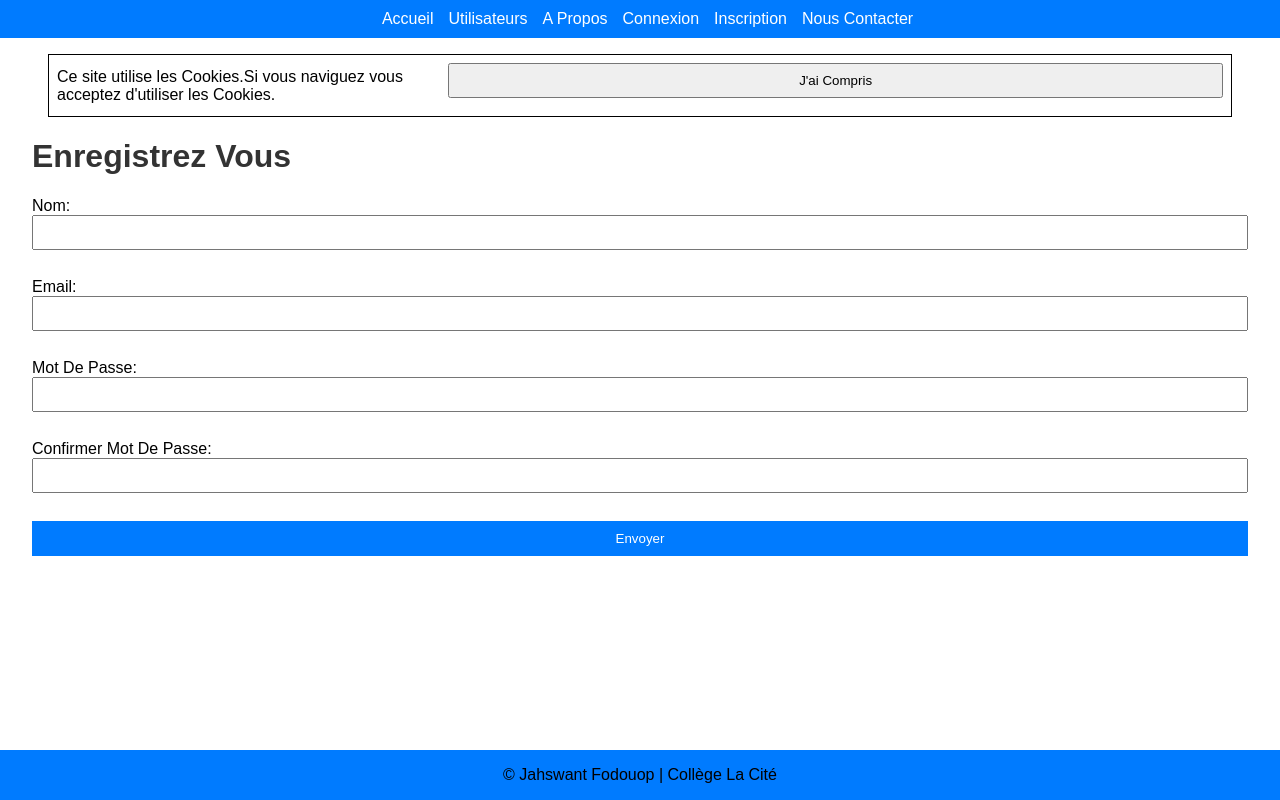
After one commit to jahswant/projet_serveur_web, a Node server app: page /inscription in a window 1280 px wide. The commit adds this page. Run offline with Node 20, Linux system fonts and the light colour scheme; some libraries are stand-ins or nearby versions.

Commit message:
Debut du travail sur l'authentification de et ajout des fenetres de connextion et inscription

```diff
--- a/package.json
+++ b/package.json
@@ -26,7 +26,9 @@
     "dotenv": "^16.4.5",
     "express": "^4.19.2",
     "express-handlebars": "^7.1.2",
+    "express-session": "^1.18.0",
     "helmet": "^7.1.0",
+    "memorystore": "^1.6.7",
     "path": "^0.12.7",
     "sqlite": "^5.1.1",
     "sqlite3": "^5.1.7"
--- a/public/css/style.css
+++ b/public/css/style.css
@@ -55,6 +55,7 @@ input {
 }
 
 button {
+    width: 100%;
     padding: 10px 15px;
     /* Définit la taille de rembourrage du bouton */
     background-color: #007bff;
@@ -125,3 +126,13 @@ footer {
 .error {
     color: #a00;
 }
+
+.cookies{
+    display: flex;
+    gap : 1rem;
+    padding: .5rem;
+    margin : 1rem;
+    background-color: white;
+    align-items: center;
+    border: 1px solid;
+}
--- /dev/null
+++ b/public/js/main.js
@@ -0,0 +1,22 @@
+const buttonCookie = document.getElementById("button-cookie");
+const baniereCookies = document.getElementById("baniere-cookies");
+
+const menuAcceuil = document.getElementById("menu-acceuil");
+const menuUtilisateur = document.getElementById("menu-utilisateur");
+const menuApropos = document.getElementById("menu-apropos");
+const menuConnexion = document.getElementById("menu-connexion");
+const menuInscription = document.getElementById("menu-inscription");
+const menuContacter = document.getElementById("menu-contacter");
+
+async function acceptCookies(){
+   const rep = await fetch("/api/cookies",{
+        method :"POST"
+    });
+    if (rep.ok){
+        baniereCookies.remove();
+    }
+}
+
+if(buttonCookie){
+    buttonCookie.addEventListener("click",acceptCookies);
+}
--- a/server.js
+++ b/server.js
@@ -1,12 +1,16 @@
 import express, { json } from 'express'; // Importer express et le middleware json
 import "dotenv/config"; // Charger les variables d'environnement depuis un fichier .env
 import { engine } from 'express-handlebars'; // Importer le moteur de templates express-handlebars
+import session from 'express-session';
+import memorystore from 'memorystore'
 import helmet from 'helmet'; // Importer helmet pour la sécurité
 import compression from 'compression'; // Importer compression pour la compression des réponses
 import cors from 'cors'; // Importer cors pour le partage des ressources entre origines
 import { getPosts, addPost } from './model/posts.js';
 import { getUser, getUserPosts, searchUser } from './model/users.js';
 import { validateIdUser, validateTexte, validateNumber, validateSearchTexte } from './validation.js'
+
+const MemoryStore = memorystore(session);
 
 const app = express(); // Créer une instance d'application express
 const PORT = process.env.PORT || 5000; // Définir le port sur lequel le serveur écoutera, en utilisant une variable d'environnement ou le port 5000 par défaut
@@ -42,19 +46,69 @@ app.use(cors()); // Activer le partage des ressources entre origines (CORS)
 // Middleware pour servir les fichiers statiques
 app.use(express.static('public')); // Servir les fichiers statiques depuis le répertoire 'public'
 
+app.use(session({
+    cookie : {maxAge : 360000},
+    name : process.env.npm_package_name,
+    store : new MemoryStore({ checkPeriod : 360000}),
+    resave : false,
+    saveUninitialized : false,
+    secret : process.env.SESSION_SECRET
+}));
+
 // Routes
 // Page d'accueil : afficher toutes les publications
 app.get('/', async (req, res) => {
 
+    if (req.session.compteur === undefined) {
+        req.session.compteur = 0;
+    }
+
     res.render('index', {
         titre: 'Accueil | Liste Publications',
         layout: 'main',
-        scripts: ['/js/index.js'],
+        scripts: ['/js/index.js','/js/main.js'],
         styles: [],
-        posts: await getPosts()
+        posts: await getPosts(),
+        acceptCookie : req.session.acceptCookie
     });
 
 });
+
+
+// Page de connexion
+app.get('/connexion', async (req, res) => {
+
+    if (req.session.compteur === undefined) {
+        req.session.compteur = 0;
+    }
+
+    res.render('authentification', {
+        titre: 'Connectez Vous',
+        layout: 'main',
+        scripts: ['/js/main.js'],
+        styles: [],
+        acceptCookie : req.session.acceptCookie
+    });
+
+});
+
+// Page d'Inscription
+app.get('/inscription', async (req, res) => {
+
+    if (req.session.compteur === undefined) {
+        req.session.compteur = 0;
+    }
+
+    res.render('enregistrement', {
+        titre: 'Enregistez Vous',
+        layout: 'main',
+        scripts: ['/js/main.js'],
+        styles: [],
+        acceptCookie : req.session.acceptCookie
+    });
+
+});
+
 
 // Ajouter une nouvelle publication
 app.post('/posts', async (req, res) => {
@@ -79,18 +133,20 @@ app.get('/users/search', async (req, res) => {
         res.render('search', {
             titre: 'Utilisateurs | Rechercher',
             layout: 'main',
-            scripts: ['/js/search.js'],
+            scripts: ['/js/search.js','/js/main.js'],
             styles: [],
-            users: await searchUser(q)
+            users: await searchUser(q),
+            acceptCookie : req.session.acceptCookie
         });
     } else {
 
         res.render('search', {
             titre: 'Utilisateurs | Rechercher',
             layout: 'main',
-            scripts: ['/js/search.js'],
+            scripts: ['/js/search.js','/js/main.js'],
             styles: [],
-            users: []
+            users: [],
+            acceptCookie : req.session.acceptCookie
         });
     }
 
@@ -101,8 +157,9 @@ app.get('/aboutus', (req, res) => {
     res.render('aboutus', {
         titre: 'Apropos De Nous',
         layout: 'main',
-        scripts: [],
-        styles: []
+        scripts: ['/js/main.js'],
+        styles: [],
+        acceptCookie : req.session.acceptCookie
     });
 
 });
@@ -113,8 +170,9 @@ app.get('/contactus', (req, res) => {
     res.render('contactus', {
         titre: 'Nous Contacter',
         layout: 'main',
-        scripts: [],
-        styles: []
+        scripts: ['/js/main.js'],
+        styles: [],
+        acceptCookie : req.session.acceptCookie
     });
 
 });
@@ -129,17 +187,22 @@ app.get('/users/:id/posts', async (req, res) => {
         res.render('user', {
             titre: 'Utilisateurs | Liste Publications',
             layout: 'main',
-            scripts: [],
+            scripts: ['/js/main.js'],
             styles: [],
             posts: await getUserPosts(id),
-            user: await getUser(id)
+            user: await getUser(id),
+            acceptCookie : req.session.acceptCookie
         });
     }
     else {
         res.status(404).end();
     }
+});
 
-
+//Routes des cookies
+app.post("/api/cookies",(req,res) => {
+    req.session.acceptCookie = true;
+    res.status(201).end();
 });
 
 // Démarrer le serveur
--- /dev/null
+++ b/views/enregistrement.handlebars
@@ -0,0 +1,12 @@
+<h1>Enregistrez Vous</h1>
+<form action="#" method="POST">
+    <label for="name">Nom:</label><br>
+    <input type="text" id="name" name="name" required><br><br>
+    <label for="email">Email:</label><br>
+    <input type="email" id="email" name="email" required><br><br>
+    <label for="password">Mot De Passe:</label><br>
+    <input type="password" id="password" name="password" required><br><br>
+    <label for="confirmpassword">Confirmer Mot De Passe:</label><br>
+    <input type="password" id="confirmpassword" name="confirmpassword" required><br><br>
+    <button type="submit">Envoyer</button>
+</form>
--- a/views/layouts/main.handlebars
+++ b/views/layouts/main.handlebars
@@ -25,6 +25,12 @@
     {{>header}}
 
     <main>
+        {{#unless acceptCookie}}
+        <div id ="baniere-cookies" class="cookies">
+            Ce site utilise les Cookies.Si vous naviguez vous acceptez d'utiliser les Cookies.
+            <input type="button" id="button-cookie" value ="J'ai Compris"/>
+        </div>
+        {{/unless}}
         {{{body}}}
     </main>
 
--- a/views/partials/header.handlebars
+++ b/views/partials/header.handlebars
@@ -1,10 +1,11 @@
 <header>
     <!-- Navigation menu -->
     <div class="nav-menu">
-        <a target="_self" href="/">Accueil</a>
-        <a target="_self" href="/users/search">Utilisateurs</a>
-        <a target="_self" href="/aboutus">A Propos</a>
-        <a target="_self" href="/contactus">Nous Contacter</a>
+        <a id = "menu-acceuil" target="_self" href="/">Accueil</a>
+        <a id = "menu-recherche"  target="_self" href="/users/search">Utilisateurs</a>
+        <a id = "menu-apropos"  target="_self" href="/aboutus">A Propos</a>
+        <a id = "menu-connexion"  target="_self" href="/connexion">Connexion</a>
+        <a id = "menu-inscription"  target="_self" href="/inscription">Inscription</a>
+        <a id = "menu-contacter" target="_self" href="/contactus">Nous Contacter</a>
     </div>
-
 </header>
```
Also changed, not shown: model/utilisateurs.js (added, +33 -0 lines), views/authentification.handlebars (added, +8 -0 lines), social.db (added), 1 other file.
